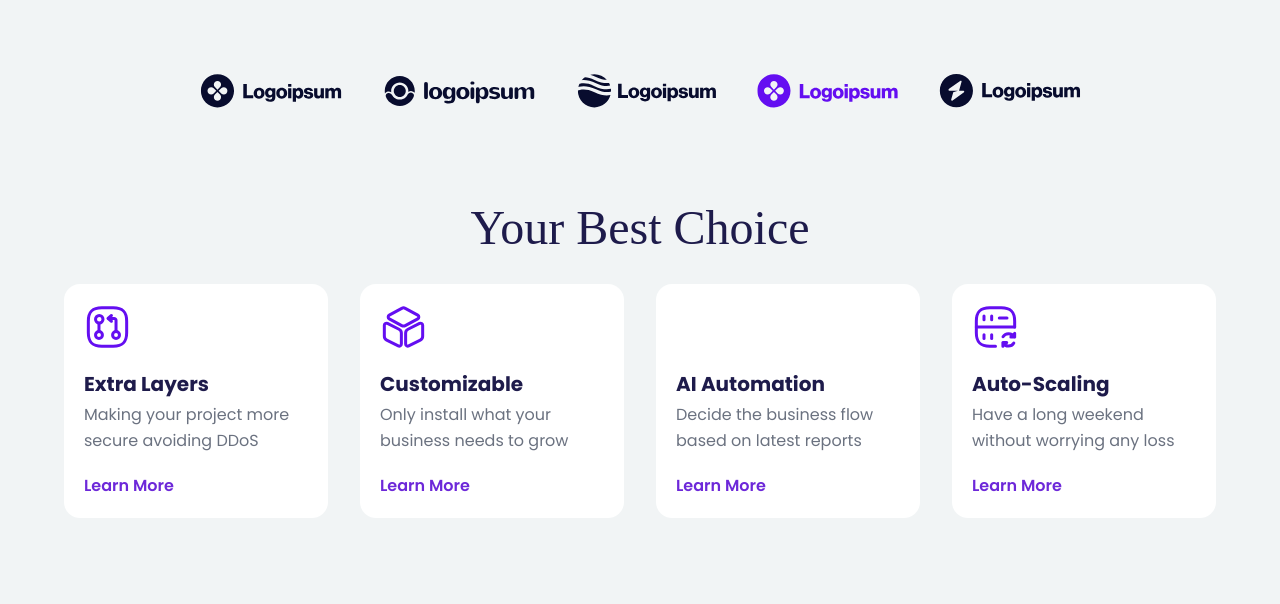
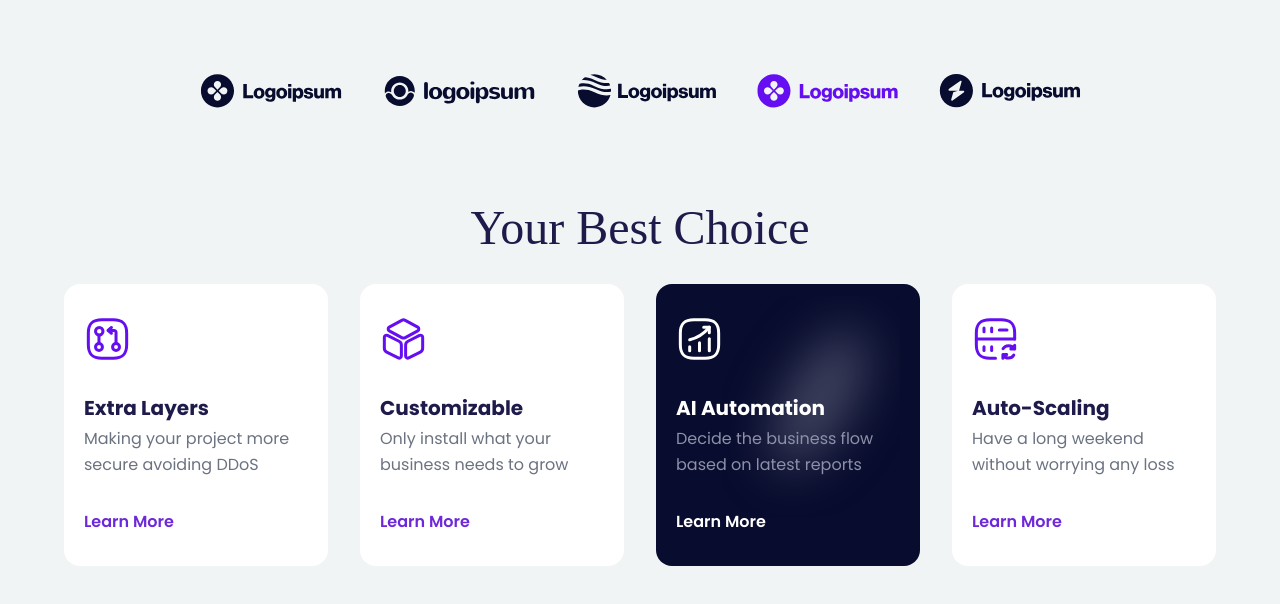
Before and after one commit to SUTISNA10/Weserve-Tailwind, a website: page public/index.html in a window 1280 px wide. Shown: the part 756-1360 px from the top of the page. Before the commit the page ends 1322 px from the top, so only its background shows below. Drawn offline with Linux system fonts and the light colour scheme; a web font is replaced by a local one.

Commit message:
Membuat bagian features section part II

```diff
--- a/public/index.html
+++ b/public/index.html
@@ -220,7 +220,7 @@
             Your Best Choice
         </h3>
         <div class="grid grid-cols-4 gap-x-8">
-            <div class="my-card flex flex-col gap-y-5 bg-white rounded-2xl p-5">
+            <div class="my-card flex flex-col bg-white rounded-2xl gap-y-8 px-5 py-8">
                 <svg width="47" height="46" viewBox="0 0 47 46" fill="none" xmlns="http://www.w3.org/2000/svg">
                     <path d="M32.0292 27.6V16.2917C32.0292 15.2375 31.1667 14.375 30.1125 14.375H24.5541" stroke="#640EF1" stroke-width="3" stroke-linecap="round" stroke-linejoin="round"/>
                     <path d="M27.4292 11.5L23.9792 14.375L27.4292 17.25" stroke="#640EF1" stroke-width="3" stroke-linecap="round" stroke-linejoin="round"/>
@@ -242,7 +242,7 @@
 
             </div>
 
-            <div class="my-card flex flex-col gap-y-5 bg-white rounded-2xl p-5">
+            <div class="my-card flex flex-col bg-white rounded-2xl gap-y-8 px-5 py-8">
                 <svg width="47" height="46" viewBox="0 0 47 46" fill="none" xmlns="http://www.w3.org/2000/svg">
                     <path d="M25.2633 4.33167L37.7408 11.0592C39.1975 11.845 39.1975 14.0875 37.7408 14.8733L25.2633 21.6008C24.1517 22.195 22.8483 22.195 21.7367 21.6008L9.25917 14.8733C7.80251 14.0875 7.80251 11.845 9.25917 11.0592L21.7367 4.33167C22.8483 3.73751 24.1517 3.73751 25.2633 4.33167Z" stroke="#640EF1" stroke-width="3" stroke-linecap="round" stroke-linejoin="round"/>
                     <path d="M7.41916 19.4158L19.015 25.2233C20.4525 25.9516 21.3725 27.4275 21.3725 29.0375V40.0008C21.3725 41.5917 19.705 42.6075 18.2867 41.8983L6.69083 36.0908C5.25333 35.3625 4.33333 33.8867 4.33333 32.2767V21.3133C4.33333 19.7225 6.00083 18.7066 7.41916 19.4158Z" stroke="#640EF1" stroke-width="3" stroke-linecap="round" stroke-linejoin="round"/>
@@ -261,7 +261,8 @@
 
             </div>
 
-            <div class="my-card flex flex-col gap-y-5 bg-white rounded-2xl p-5">
+            <div class="relative my-card flex flex-col bg-[#080C2E] rounded-2xl gap-y-8 px-5 py-8">
+                <div class="z-10 flex flex-col gap-y-8">
                     <svg width="47" height="46" viewBox="0 0 47 46" fill="none" xmlns="http://www.w3.org/2000/svg">
                         <path d="M13.6867 34.7875V30.82" stroke="white" stroke-width="3" stroke-linecap="round"/>
                         <path d="M23.5 34.7875V26.8525" stroke="white" stroke-width="3" stroke-linecap="round"/>
@@ -272,18 +273,36 @@
                         </svg>
 
                         <div class="flex flex-col gap-y-1">
-                        <h3 class="font-bold text-xl text-indigo-950">
+                            <h3 class="font-bold text-xl text-white">
                                 AI Automation
                             </h3>
-                        <p class="text-base leading-relaxed text-gray-500">
+                            <p class="text-base leading-relaxed text-[#8D90A8]">
                                 Decide the business flow based on latest reports
                             </p>
                         </div>
-                    <a href="#" class="font-semibold text-violet-700">Learn More</a>
+                        <a href="#" class="font-semibold text-white">
+                            Learn More
+                        </a>
+                </div>
+                    <div class="absolute top-3 right-5">
+                        <svg width="178" height="221" viewBox="0 0 178 221" fill="none" xmlns="http://www.w3.org/2000/svg">
+                            <g filter="url(#filter0_f_1_371)">
+                            <ellipse cx="97.65" cy="102.527" rx="32.0478" ry="76.7916" transform="rotate(30 97.65 102.527)" fill="#424560"/>
+                            </g>
+                            <defs>
+                            <filter id="filter0_f_1_371" x="0.27005" y="-15.8951" width="194.76" height="236.845" filterUnits="userSpaceOnUse" color-interpolation-filters="sRGB">
+                            <feFlood flood-opacity="0" result="BackgroundImageFix"/>
+                            <feBlend mode="normal" in="SourceGraphic" in2="BackgroundImageFix" result="shape"/>
+                            <feGaussianBlur stdDeviation="25" result="effect1_foregroundBlur_1_371"/>
+                            </filter>
+                            </defs>
+                            </svg>
 
                     </div>
 
-            <div class="my-card flex flex-col gap-y-5 bg-white rounded-2xl p-5">
+            </div>
+
+            <div class="my-card flex flex-col bg-white rounded-2xl gap-y-8 px-5 py-8">
                 <svg width="47" height="46" viewBox="0 0 47 46" fill="none" xmlns="http://www.w3.org/2000/svg">
                     <path d="M12 11.9792V15.8125" stroke="#640EF1" stroke-width="3" stroke-linecap="round" stroke-linejoin="round"/>
                     <path d="M42.6667 23V17.25C42.6667 7.66665 38.8333 3.83331 29.25 3.83331H17.75C8.16668 3.83331 4.33334 7.66665 4.33334 17.25V28.75C4.33334 38.3333 8.16668 42.1666 17.75 42.1666H23.5" stroke="#640EF1" stroke-width="3" stroke-linecap="round" stroke-linejoin="round"/>
```
Also changed, not shown: public/css/style.css. Lines whose indentation alone changed are shown as unchanged.
